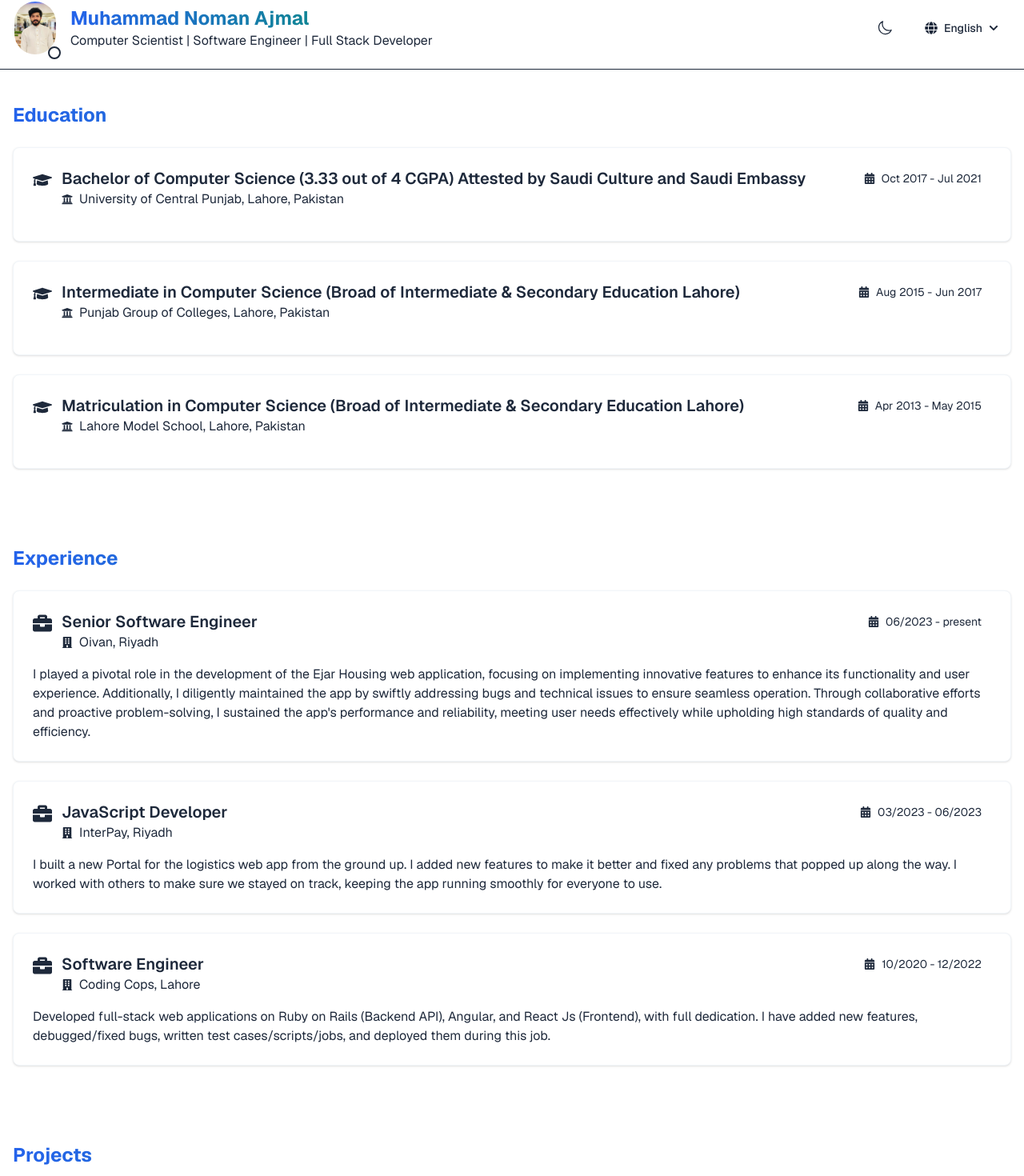
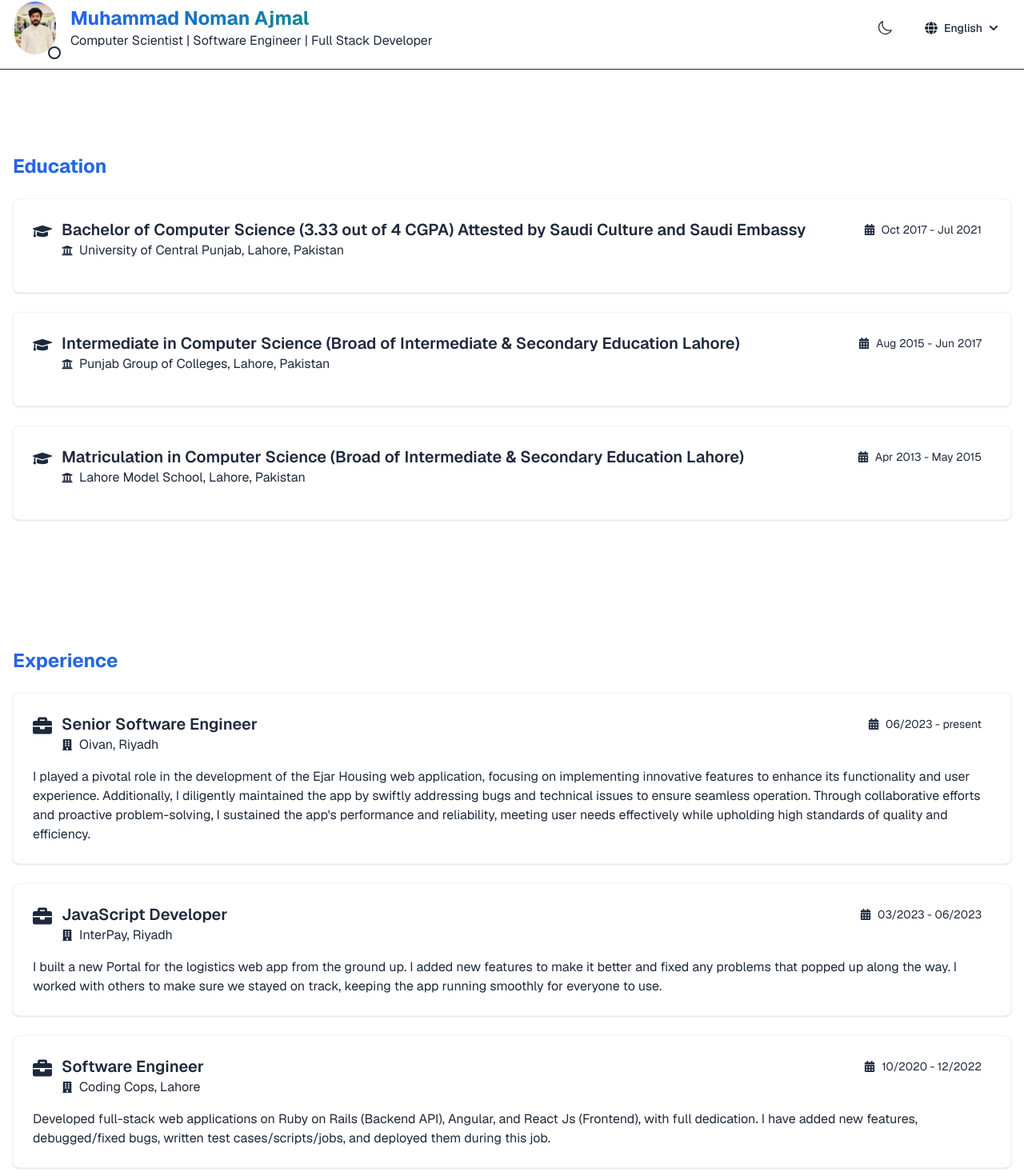
Before and after one commit to nomanajmal009/Portfolio-Web, a Next.js app: page /en in a window 1280 px wide. Shown: the part 16-1486 px from the top of the page at 80% size. Built offline with nearby package versions, Linux system fonts and the light colour scheme.

Commit message:
add animation to whole layout

```diff
--- a/src/app/[lang]/page.tsx
+++ b/src/app/[lang]/page.tsx
@@ -11,22 +11,43 @@ import { TechnicalSkills } from '../components/TechnicalSkills';
 import { Personality } from '../components/Personality';
 import { Languages } from '../components/Languages';
 import { Hobbies } from '../components/Hobbies';
+import { AnimatedSection } from '../components/AnimatedSection';
 
 export default function Home() {
   return (
     <main className="min-h-screen bg-background text-foreground">
       <Header />
-      <div className="container mx-auto px-4 py-8">
+      <div className="container mx-auto px-4 py-8 space-y-16 pt-24">
+        <AnimatedSection animationType="fade-in" delay={1}>
           <Education />
+        </AnimatedSection>
+        <AnimatedSection animationType="slide-in-left" delay={2}>
           <Experience />
+        </AnimatedSection>
+        <AnimatedSection animationType="slide-in-right" delay={3}>
           <Projects />
+        </AnimatedSection>
+        <AnimatedSection animationType="fade-in" delay={4}>
           <TechnicalSkills />
+        </AnimatedSection>
+        <AnimatedSection animationType="scale-in" delay={5}>
           <Certifications />
+        </AnimatedSection>
+        <AnimatedSection animationType="fade-in" delay={6}>
           <Skills />
+        </AnimatedSection>
+        <AnimatedSection animationType="slide-in-left" delay={7}>
           <Personality />
+        </AnimatedSection>
+        <AnimatedSection animationType="slide-in-right" delay={8}>
           <Languages />
+        </AnimatedSection>
+        <AnimatedSection animationType="scale-in" delay={9}>
           <Hobbies />
+        </AnimatedSection>
+        <AnimatedSection animationType="fade-in" delay={10}>
           <Contact />
+        </AnimatedSection>
       </div>
     </main>
   );
--- /dev/null
+++ b/src/app/components/AnimatedSection.tsx
@@ -0,0 +1,51 @@
+'use client';
+
+import { useEffect, useState } from 'react';
+import { useIntersectionObserver } from '../hooks/useIntersectionObserver';
+
+interface AnimatedSectionProps {
+  children: React.ReactNode;
+  className?: string;
+  animationType?: 'fade-in' | 'slide-in-left' | 'slide-in-right' | 'scale-in';
+  delay?: number;
+  isInitialLoad?: boolean;
+}
+
+export function AnimatedSection({
+  children,
+  className = '',
+  animationType = 'fade-in',
+  delay = 0,
+  isInitialLoad = false,
+}: AnimatedSectionProps) {
+  const [isInitialVisible, setIsInitialVisible] = useState(false);
+  const { elementRef, isVisible: isScrollVisible } = useIntersectionObserver({
+    threshold: 0.1,
+    rootMargin: '50px',
+  });
+
+  useEffect(() => {
+    if (isInitialLoad) {
+      // Trigger initial animation after a small delay
+      const timer = setTimeout(() => {
+        setIsInitialVisible(true);
+      }, 100 + delay * 100);
+
+      return () => clearTimeout(timer);
+    }
+  }, [isInitialLoad, delay]);
+
+  const isVisible = isInitialLoad ? isInitialVisible : isScrollVisible;
+  const delayClass = isInitialLoad ? `fade-in-delay-${Math.min(delay, 10)}` : '';
+
+  return (
+    <div
+      ref={elementRef as React.Ref<HTMLDivElement>}
+      className={`${animationType} ${delayClass} ${className} ${
+        isVisible ? 'visible' : ''
+      }`}
+    >
+      {children}
+    </div>
+  );
+}
--- a/src/app/components/Header.tsx
+++ b/src/app/components/Header.tsx
@@ -10,7 +10,7 @@ export function Header() {
   const { t } = useTranslations();
 
   return (
-    <header className="fixed top-0 left-0 right-0 glass-effect z-50 border-b border-border">
+    <header className="fixed top-0 left-0 right-0 glass-effect z-50 border-b border-border fade-in visible">
       <div className="container mx-auto px-4 py-4">
         <div className="flex justify-between items-center">
           <div className="flex items-center gap-4">
--- a/src/app/globals.css
+++ b/src/app/globals.css
@@ -100,3 +100,90 @@ body {
   background-clip: text;
   color: transparent;
 }
+
+/* Transition animations */
+.fade-in {
+  opacity: 0;
+  transform: translateY(30px);
+  transition: opacity 0.6s ease-out, transform 0.6s ease-out;
+}
+
+.fade-in.visible {
+  opacity: 1;
+  transform: translateY(0);
+}
+
+.fade-in-delay-1 {
+  transition-delay: 0.1s;
+}
+
+.fade-in-delay-2 {
+  transition-delay: 0.2s;
+}
+
+.fade-in-delay-3 {
+  transition-delay: 0.3s;
+}
+
+.fade-in-delay-4 {
+  transition-delay: 0.4s;
+}
+
+.fade-in-delay-5 {
+  transition-delay: 0.5s;
+}
+
+.fade-in-delay-6 {
+  transition-delay: 0.6s;
+}
+
+.fade-in-delay-7 {
+  transition-delay: 0.7s;
+}
+
+.fade-in-delay-8 {
+  transition-delay: 0.8s;
+}
+
+.fade-in-delay-9 {
+  transition-delay: 0.9s;
+}
+
+.fade-in-delay-10 {
+  transition-delay: 1s;
+}
+
+/* Slide in animations */
+.slide-in-left {
+  opacity: 0;
+  transform: translateX(-50px);
+  transition: opacity 0.6s ease-out, transform 0.6s ease-out;
+}
+
+.slide-in-left.visible {
+  opacity: 1;
+  transform: translateX(0);
+}
+
+.slide-in-right {
+  opacity: 0;
+  transform: translateX(50px);
+  transition: opacity 0.6s ease-out, transform 0.6s ease-out;
+}
+
+.slide-in-right.visible {
+  opacity: 1;
+  transform: translateX(0);
+}
+
+/* Scale in animation */
+.scale-in {
+  opacity: 0;
+  transform: scale(0.9);
+  transition: opacity 0.6s ease-out, transform 0.6s ease-out;
+}
+
+.scale-in.visible {
+  opacity: 1;
+  transform: scale(1);
+}
--- /dev/null
+++ b/src/app/hooks/useIntersectionObserver.ts
@@ -0,0 +1,47 @@
+'use client';
+
+import { useEffect, useRef, useState } from 'react';
+
+interface UseIntersectionObserverOptions {
+  threshold?: number;
+  rootMargin?: string;
+  triggerOnce?: boolean;
+}
+
+export function useIntersectionObserver(
+  options: UseIntersectionObserverOptions = {}
+) {
+  const { threshold = 0.1, rootMargin = '0px', triggerOnce = true } = options;
+  const [isVisible, setIsVisible] = useState(false);
+  const elementRef = useRef<HTMLElement>(null);
+
+  useEffect(() => {
+    const element = elementRef.current;
+    if (!element) return;
+
+    const observer = new IntersectionObserver(
+      ([entry]) => {
+        if (entry.isIntersecting) {
+          setIsVisible(true);
+          if (triggerOnce) {
+            observer.unobserve(element);
+          }
+        } else if (!triggerOnce) {
+          setIsVisible(false);
+        }
+      },
+      {
+        threshold,
+        rootMargin,
+      }
+    );
+
+    observer.observe(element);
+
+    return () => {
+      observer.unobserve(element);
+    };
+  }, [threshold, rootMargin, triggerOnce]);
+
+  return { elementRef, isVisible };
+}
```
Lines whose indentation alone changed are shown as unchanged.
